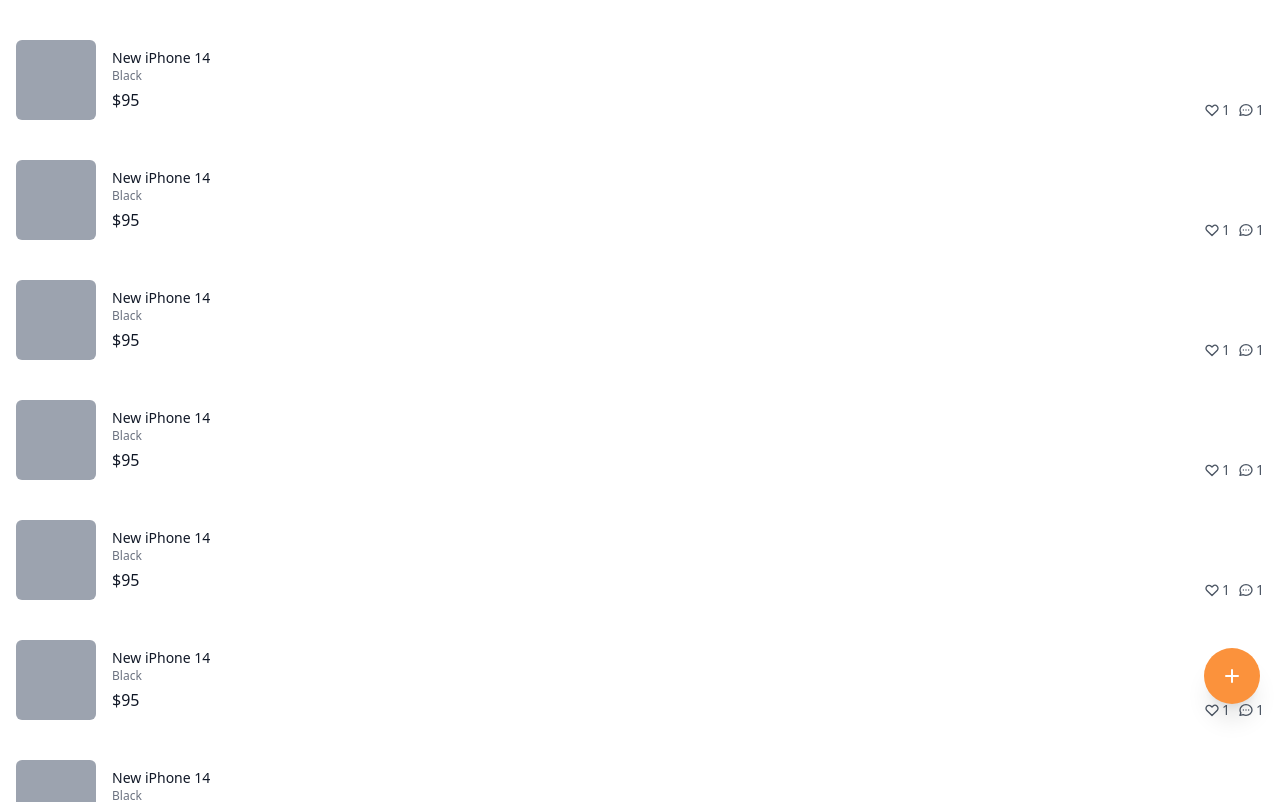
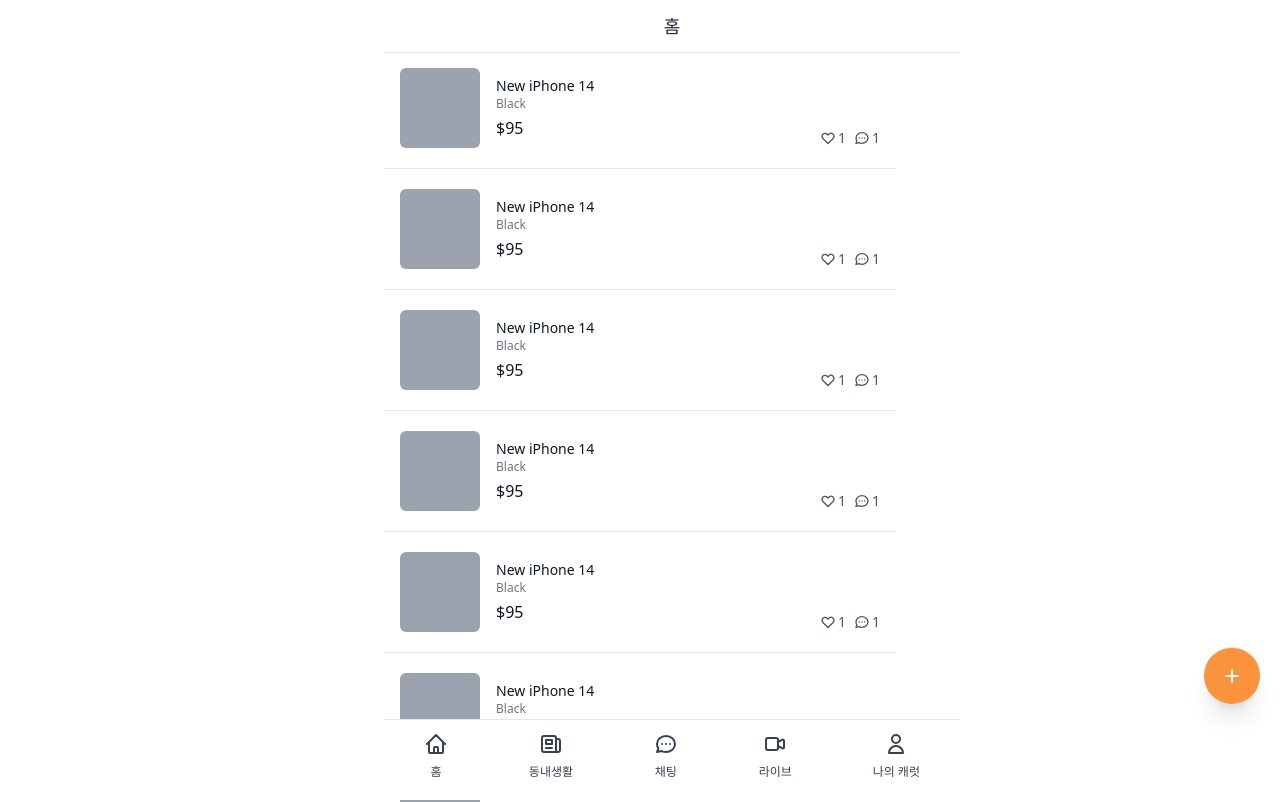
Before and after one commit to ysjkof/nmd-carrot-market, a Next.js app: page / in a window 1280 px wide. Shown: the top 802 px of the page. Built offline with nearby package versions, Linux system fonts and the light colour scheme.

Commit message:
#5.17 Layout

```diff
--- /dev/null
+++ b/components/layout.tsx
@@ -0,0 +1,152 @@
+import React from "react";
+import Link from "next/link";
+import { cls } from "../libs/utils";
+import { useRouter } from "next/router";
+
+interface LayoutProps {
+  title?: string;
+  canGoBack?: boolean;
+  hasTabBar?: boolean;
+  children: React.ReactNode;
+}
+export default function Layout({
+  title,
+  canGoBack,
+  hasTabBar,
+  children,
+}: LayoutProps) {
+  const router = useRouter();
+  const onClick = () => {
+    router.back();
+  };
+  return (
+    <div>
+      <div
+        className={cls(
+          !canGoBack ? "justify-center" : "",
+          "fixed top-0 flex w-full max-w-xl items-center border-b bg-white px-10 py-3 text-lg  font-medium text-gray-800"
+        )}
+      >
+        {canGoBack ? (
+          <button onClick={onClick}>
+            <svg
+              className="h-6 w-6"
+              fill="none"
+              stroke="currentColor"
+              viewBox="0 0 24 24"
+              xmlns="http://www.w3.org/2000/svg"
+            >
+              <path
+                strokeLinecap="round"
+                strokeLinejoin="round"
+                strokeWidth="2"
+                d="M15 19l-7-7 7-7"
+              ></path>
+            </svg>
+          </button>
+        ) : null}
+        {title ? <span>{title}</span> : null}
+      </div>
+      <div className={cls("pt-12", hasTabBar ? "pb-24" : "")}>{children}</div>
+      {hasTabBar ? (
+        <nav className="fixed bottom-0 flex w-full max-w-xl justify-between border-t bg-white px-10 pb-5 pt-3 text-xs text-gray-700">
+          <Link href="/">
+            <a className="flex flex-col items-center space-y-2">
+              <svg
+                className="h-6 w-6"
+                fill="none"
+                stroke="currentColor"
+                viewBox="0 0 24 24"
+                xmlns="http://www.w3.org/2000/svg"
+              >
+                <path
+                  strokeLinecap="round"
+                  strokeLinejoin="round"
+                  strokeWidth="2"
+                  d="M3 12l2-2m0 0l7-7 7 7M5 10v10a1 1 0 001 1h3m10-11l2 2m-2-2v10a1 1 0 01-1 1h-3m-6 0a1 1 0 001-1v-4a1 1 0 011-1h2a1 1 0 011 1v4a1 1 0 001 1m-6 0h6"
+                ></path>
+              </svg>
+              <span>홈</span>
+            </a>
+          </Link>
+          <Link href="/community">
+            <a className="flex flex-col items-center space-y-2">
+              <svg
+                className="h-6 w-6"
+                fill="none"
+                stroke="currentColor"
+                viewBox="0 0 24 24"
+                xmlns="http://www.w3.org/2000/svg"
+              >
+                <path
+                  strokeLinecap="round"
+                  strokeLinejoin="round"
+                  strokeWidth="2"
+                  d="M19 20H5a2 2 0 01-2-2V6a2 2 0 012-2h10a2 2 0 012 2v1m2 13a2 2 0 01-2-2V7m2 13a2 2 0 002-2V9a2 2 0 00-2-2h-2m-4-3H9M7 16h6M7 8h6v4H7V8z"
+                ></path>
+              </svg>
+              <span>동내생활</span>
+            </a>
+          </Link>
+          <Link href="/chats">
+            <a className="flex flex-col items-center space-y-2">
+              <svg
+                className="h-6 w-6"
+                fill="none"
+                stroke="currentColor"
+                viewBox="0 0 24 24"
+                xmlns="http://www.w3.org/2000/svg"
+              >
+                <path
+                  strokeLinecap="round"
+                  strokeLinejoin="round"
+                  strokeWidth="2"
+                  d="M8 12h.01M12 12h.01M16 12h.01M21 12c0 4.418-4.03 8-9 8a9.863 9.863 0 01-4.255-.949L3 20l1.395-3.72C3.512 15.042 3 13.574 3 12c0-4.418 4.03-8 9-8s9 3.582 9 8z"
+                ></path>
+              </svg>
+              <span>채팅</span>
+            </a>
+          </Link>
+          <Link href="/live">
+            <a className="flex flex-col items-center space-y-2">
+              <svg
+                className="h-6 w-6"
+                fill="none"
+                stroke="currentColor"
+                viewBox="0 0 24 24"
+                xmlns="http://www.w3.org/2000/svg"
+              >
+                <path
+                  strokeLinecap="round"
+                  strokeLinejoin="round"
+                  strokeWidth="2"
+                  d="M15 10l4.553-2.276A1 1 0 0121 8.618v6.764a1 1 0 01-1.447.894L15 14M5 18h8a2 2 0 002-2V8a2 2 0 00-2-2H5a2 2 0 00-2 2v8a2 2 0 002 2z"
+                ></path>
+              </svg>
+              <span>라이브</span>
+            </a>
+          </Link>
+          <Link href="/profile">
+            <a className="flex flex-col items-center space-y-2">
+              <svg
+                className="h-6 w-6"
+                fill="none"
+                stroke="currentColor"
+                viewBox="0 0 24 24"
+                xmlns="http://www.w3.org/2000/svg"
+              >
+                <path
+                  strokeLinecap="round"
+                  strokeLinejoin="round"
+                  strokeWidth="2"
+                  d="M16 7a4 4 0 11-8 0 4 4 0 018 0zM12 14a7 7 0 00-7 7h14a7 7 0 00-7-7z"
+                ></path>
+              </svg>
+              <span>나의 캐럿</span>
+            </a>
+          </Link>
+        </nav>
+      ) : null}
+    </div>
+  );
+}
--- /dev/null
+++ b/libs/utils.ts
@@ -0,0 +1,3 @@
+export function cls(...classnames: string[]) {
+  return classnames.join(" ");
+}
--- a/pages/_app.tsx
+++ b/pages/_app.tsx
@@ -1,8 +1,12 @@
-import '../styles/globals.css'
-import type { AppProps } from 'next/app'
+import "../styles/globals.css";
+import type { AppProps } from "next/app";
 
 function MyApp({ Component, pageProps }: AppProps) {
-  return <Component {...pageProps} />
+  return (
+    <div className="mx-auto w-full max-w-lg">
+      <Component {...pageProps} />
+    </div>
+  );
 }
 
-export default MyApp
+export default MyApp;
--- a/pages/chats/[id].tsx
+++ b/pages/chats/[id].tsx
@@ -1,7 +1,9 @@
 import type { NextPage } from "next";
+import Layout from "../../components/layout";
 
 const ChatDetail: NextPage = () => {
   return (
+    <Layout canGoBack>
       <div className="space-y-4 py-10 px-4 pb-16">
         <div className="flex items-start space-x-2">
           <div className="h-8 w-8 rounded-full bg-slate-400" />
@@ -36,6 +38,7 @@
           </div>
         </div>
       </div>
+    </Layout>
   );
 };
 
--- a/pages/chats/index.tsx
+++ b/pages/chats/index.tsx
@@ -1,8 +1,10 @@
 import type { NextPage } from "next";
+import Layout from "../../components/layout";
 
 const Chats: NextPage = () => {
   return (
-    <div className="divide-y py-10 ">
+    <Layout hasTabBar title="채팅">
+      <div className="divide-y-[1px] ">
         {[1, 1, 1, 1, 1, 1, 1].map((_, i) => (
           <div
             key={i}
@@ -18,6 +20,7 @@
           </div>
         ))}
       </div>
+    </Layout>
   );
 };
 
--- a/pages/community/index.tsx
+++ b/pages/community/index.tsx
@@ -1,21 +1,27 @@
 import type { NextPage } from "next";
+import Layout from "../../components/layout";
 
 const Community: NextPage = () => {
   return (
-    <div className="space-y-8 py-10">
-      <div className="flex cursor-pointer flex-col items-start">
+    <Layout hasTabBar title="동내생활">
+      <div className="space-y-4 divide-y-[2px]">
+        {[1, 2, 3, 4, 5, 6].map((_, i) => (
+          <div
+            key={i}
+            className="flex cursor-pointer flex-col items-start pt-4"
+          >
             <span className="ml-4 flex items-center rounded-full bg-gray-100 px-2.5 py-0.5 text-xs font-medium text-gray-800">
               동네질문
             </span>
             <div className="mt-2 px-4 text-gray-700">
-          <span className="font-medium text-orange-500">Q.</span> What is the
-          best mandu restaurant?
+              <span className="font-medium text-orange-500">Q.</span> What is
+              the best mandu restaurant?
             </div>
             <div className="mt-5 flex w-full items-center justify-between px-4 text-xs font-medium text-gray-500">
               <span>니꼬</span>
               <span>18시간 전</span>
             </div>
-        <div className="mt-3 flex w-full space-x-5 border-t border-b-[2px] px-4 py-2.5  text-gray-700">
+            <div className="mt-3 flex w-full space-x-5 border-t px-4 py-2.5   text-gray-700">
               <span className="flex items-center space-x-2 text-sm">
                 <svg
                   className="h-4 w-4"
@@ -52,6 +58,7 @@
               </span>
             </div>
           </div>
+        ))}
         <button className="fixed bottom-24 right-5 cursor-pointer  rounded-full bg-orange-400 p-4 text-white shadow-xl transition-colors hover:bg-orange-500">
           <svg
             className="h-6 w-6"
@@ -69,6 +76,7 @@
           </svg>
         </button>
       </div>
+    </Layout>
   );
 };
 
--- a/pages/index.tsx
+++ b/pages/index.tsx
@@ -1,10 +1,15 @@
 import type { NextPage } from "next";
+import Layout from "../components/layout";
 
 const Home: NextPage = () => {
   return (
-    <div className="flex flex-col space-y-5 py-10">
+    <Layout title="홈" hasTabBar>
+      <div className="flex flex-col space-y-5 divide-y">
         {[1, 1, 1, 1, 1, 1, 1, 1, 1, 1, 1, 1].map((_, i) => (
-        <div key={i} className="flex cursor-pointer justify-between px-4 pb-5">
+          <div
+            key={i}
+            className="flex cursor-pointer justify-between px-4 pt-5"
+          >
             <div className="flex space-x-4">
               <div className="h-20 w-20 rounded-md bg-gray-400" />
               <div className="flex flex-col pt-2">
@@ -16,7 +21,7 @@
               </div>
             </div>
             <div className="flex items-end justify-end space-x-2">
-            <div className="flex items-center space-x-0.5 text-sm text-gray-600">
+              <div className="flex items-center space-x-0.5 text-sm  text-gray-600">
                 <svg
                   className="h-4 w-4"
                   fill="none"
@@ -71,6 +76,7 @@
           </svg>
         </button>
       </div>
+    </Layout>
   );
 };
 
--- a/pages/profile/index.tsx
+++ b/pages/profile/index.tsx
@@ -1,9 +1,11 @@
 import type { NextPage } from "next";
+import Layout from "../../components/layout";
 
 const Profile: NextPage = () => {
   return (
-    <div className="py-10 px-4">
-      <div className="flex items-center space-x-3">
+    <Layout hasTabBar title="나의 캐럿">
+      <div className="px-4">
+        <div className="mt-4 flex items-center space-x-3">
           <div className="h-16 w-16 rounded-full bg-slate-500" />
           <div className="flex flex-col">
             <span className="font-medium text-gray-900">Steve Jebs</span>
@@ -134,13 +136,14 @@
               Normally, both your asses would be dead as fucking fried chicken,
               but you happen to pull this shit while I&apos;m in a transitional
               period so I don&apos;t wanna kill you, I wanna help you. But I
-            can&apos;t give you this case, it don&apos;t belong to me. Besides,
-            I&apos;ve already been through too much shit this morning over this
-            case to hand it over to your dumb ass.
+              can&apos;t give you this case, it don&apos;t belong to me.
+              Besides, I&apos;ve already been through too much shit this morning
+              over this case to hand it over to your dumb ass.
             </p>
           </div>
         </div>
       </div>
+    </Layout>
   );
 };
 
```
Also changed, not shown: pages/items/[id].tsx (+18 -16 lines). Lines whose indentation alone changed are shown as unchanged.
